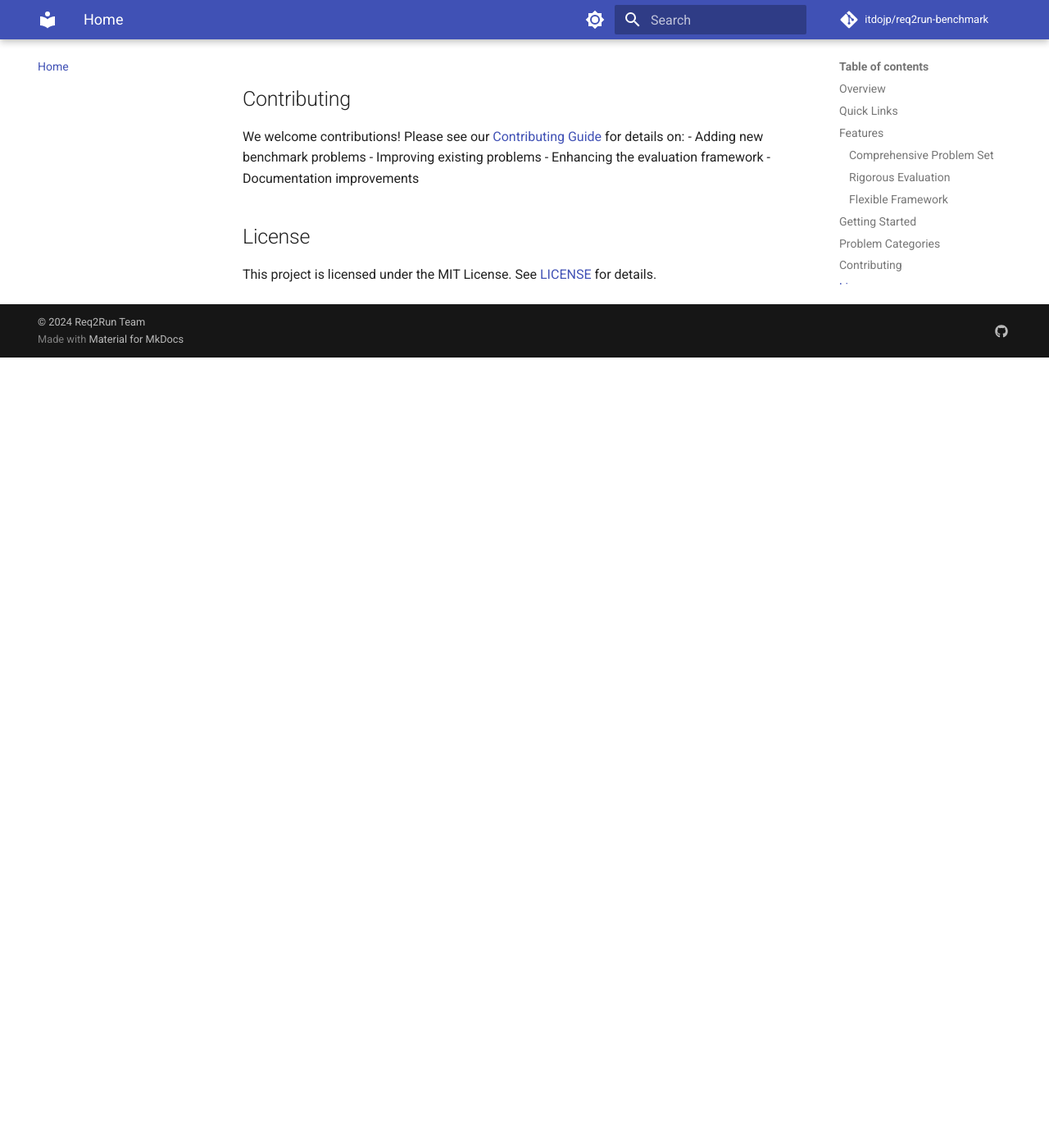
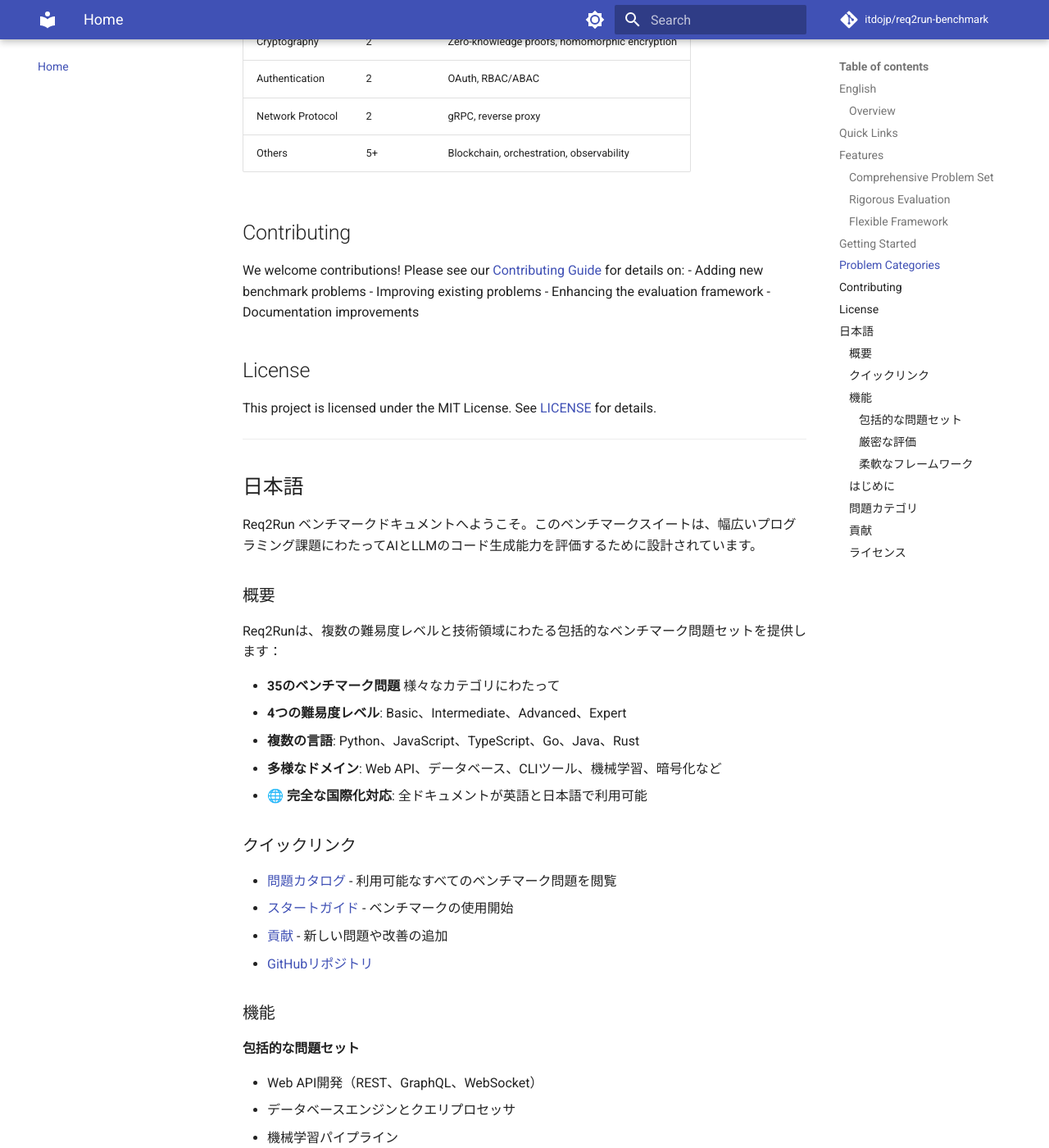
Before and after one commit to itdojp/req2run-benchmark, an MkDocs documentation site: the page built from docs/index.md, in a window 1280 px wide and 1400 px high, scrolled down 2323 px. Shown: the whole window at 82% size. Built offline with MkDocs 1.6.1 and Material for MkDocs 9.7.7, drawn with Linux system fonts in a browser that asks for light colours; comment, search, counter and statistics services are not loaded; before the commit the page ends 2759 px from its top, so only the background shows below that; some of the changed text lies outside the part shown.

Commit message:
feat: Add Japanese translation to docs index page

````diff
--- a/docs/index.md
+++ b/docs/index.md
@@ -1,15 +1,23 @@
 # Req2Run Benchmark
+
+[English](#english) | [日本語](#japanese)
+
+---
+
+<a id="english"></a>
+## English
 
 Welcome to the Req2Run Benchmark documentation. This benchmark suite is designed to evaluate AI and LLM code generation capabilities across a wide range of programming challenges.
 
-## Overview
+### Overview
 
 Req2Run provides a comprehensive set of benchmark problems spanning multiple difficulty levels and technical domains:
 
-- **25+ Benchmark Problems** across various categories
+- **35 Benchmark Problems** across various categories
 - **4 Difficulty Levels**: Basic, Intermediate, Advanced, Expert
 - **Multiple Languages**: Python, JavaScript, TypeScript, Go, Java, Rust
 - **Diverse Domains**: Web APIs, Databases, CLI Tools, Machine Learning, Cryptography, and more
+- **🌐 Full Internationalization**: Complete documentation available in English and Japanese
 
 ## Quick Links
 
@@ -78,3 +86,88 @@
 ## License
 
 This project is licensed under the MIT License. See [LICENSE](about/license.md) for details.
+
+---
+
+<a id="japanese"></a>
+## 日本語
+
+Req2Run ベンチマークドキュメントへようこそ。このベンチマークスイートは、幅広いプログラミング課題にわたってAIとLLMのコード生成能力を評価するために設計されています。
+
+### 概要
+
+Req2Runは、複数の難易度レベルと技術領域にわたる包括的なベンチマーク問題セットを提供します：
+
+- **35のベンチマーク問題** 様々なカテゴリにわたって
+- **4つの難易度レベル**: Basic、Intermediate、Advanced、Expert
+- **複数の言語**: Python、JavaScript、TypeScript、Go、Java、Rust
+- **多様なドメイン**: Web API、データベース、CLIツール、機械学習、暗号化など
+- **🌐 完全な国際化対応**: 全ドキュメントが英語と日本語で利用可能
+
+### クイックリンク
+
+- [問題カタログ](PROBLEM_CATALOG.md) - 利用可能なすべてのベンチマーク問題を閲覧
+- [スタートガイド](getting-started/quickstart.md) - ベンチマークの使用開始
+- [貢献](development/contributing.md) - 新しい問題や改善の追加
+- [GitHubリポジトリ](https://github.com/itdojp/req2run-benchmark)
+
+### 機能
+
+#### 包括的な問題セット
+- Web API開発（REST、GraphQL、WebSocket）
+- データベースエンジンとクエリプロセッサ
+- 機械学習パイプライン
+- 暗号化実装
+- リアルタイムシステム
+- 分散システム
+
+#### 厳密な評価
+- 機能的正確性テスト
+- パフォーマンスベンチマーク
+- セキュリティ検証
+- コード品質メトリクス
+- リソース使用監視
+
+#### 柔軟なフレームワーク
+- 言語非依存の問題定義
+- Dockerベースの分離
+- 自動評価パイプライン
+- 拡張可能なアーキテクチャ
+
+### はじめに
+
+```bash
+# リポジトリのクローン
+git clone https://github.com/itdojp/req2run-benchmark.git
+
+# 依存関係のインストール
+pip install -r requirements.txt
+
+# ベンチマークの実行
+python -m req2run.evaluate --problem WEB-001
+```
+
+### 問題カテゴリ
+
+| カテゴリ | 数 | 説明 |
+|----------|-------|-------------|
+| Web API | 7 | RESTfulサービス、GraphQL、WebSocket |
+| データベース | 4 | SQLエンジン、時系列、イベントソーシング |
+| CLIツール | 3 | ターミナルUI、ジョブオーケストレーション |
+| 機械学習 | 2 | MLパイプライン、モデルサービング |
+| 暗号化 | 2 | ゼロ知識証明、準同型暗号化 |
+| 認証 | 2 | OAuth、RBAC/ABAC |
+| ネットワークプロトコル | 2 | gRPC、リバースプロキシ |
+| その他 | 5+ | ブロックチェーン、オーケストレーション、可観測性 |
+
+### 貢献
+
+貢献を歓迎します！詳細については[貢献ガイド](development/contributing.md)をご覧ください：
+- 新しいベンチマーク問題の追加
+- 既存の問題の改善
+- 評価フレームワークの強化
+- ドキュメントの改善
+
+### ライセンス
+
+このプロジェクトはMITライセンスの下でライセンスされています。詳細は[LICENSE](about/license.md)をご覧ください。
````
